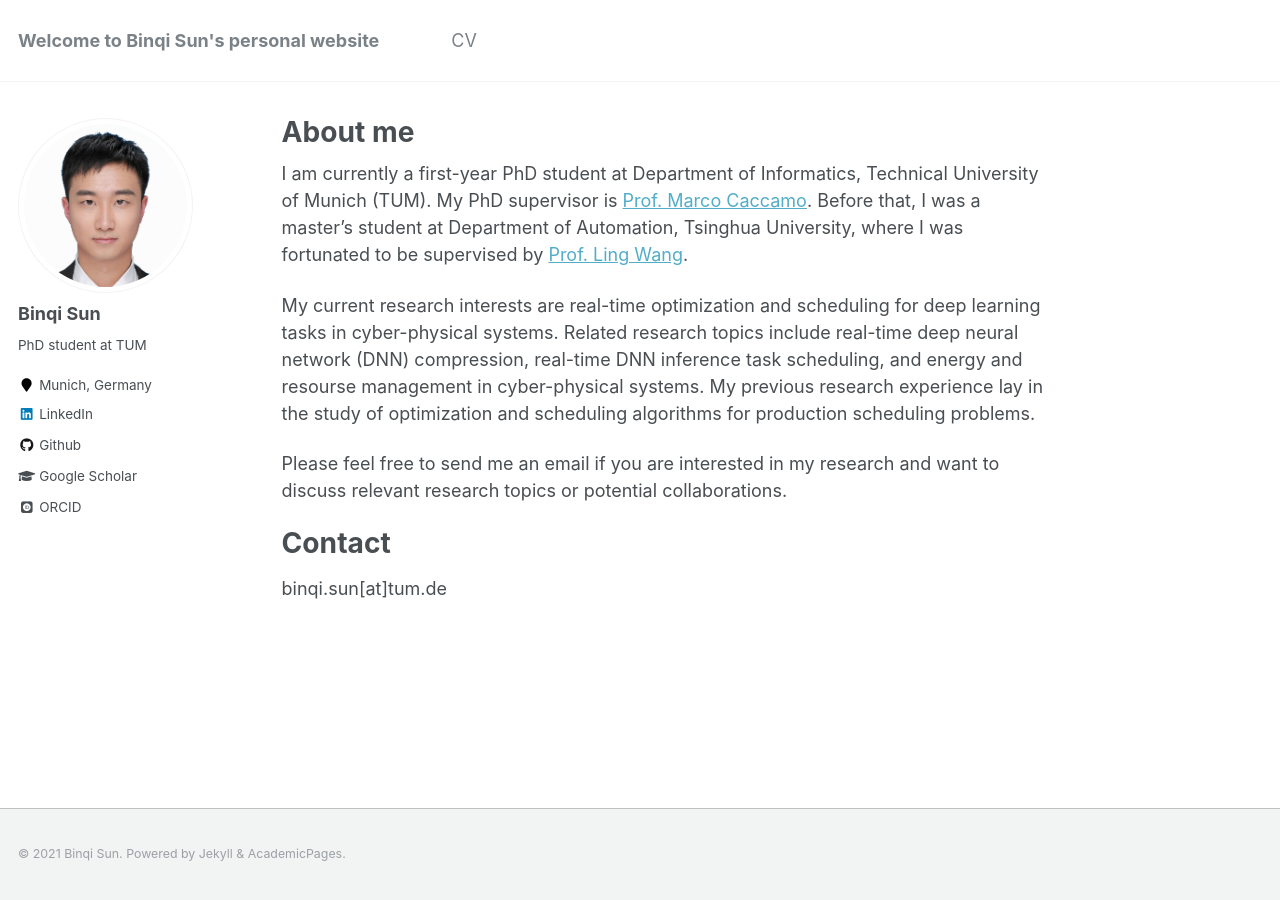
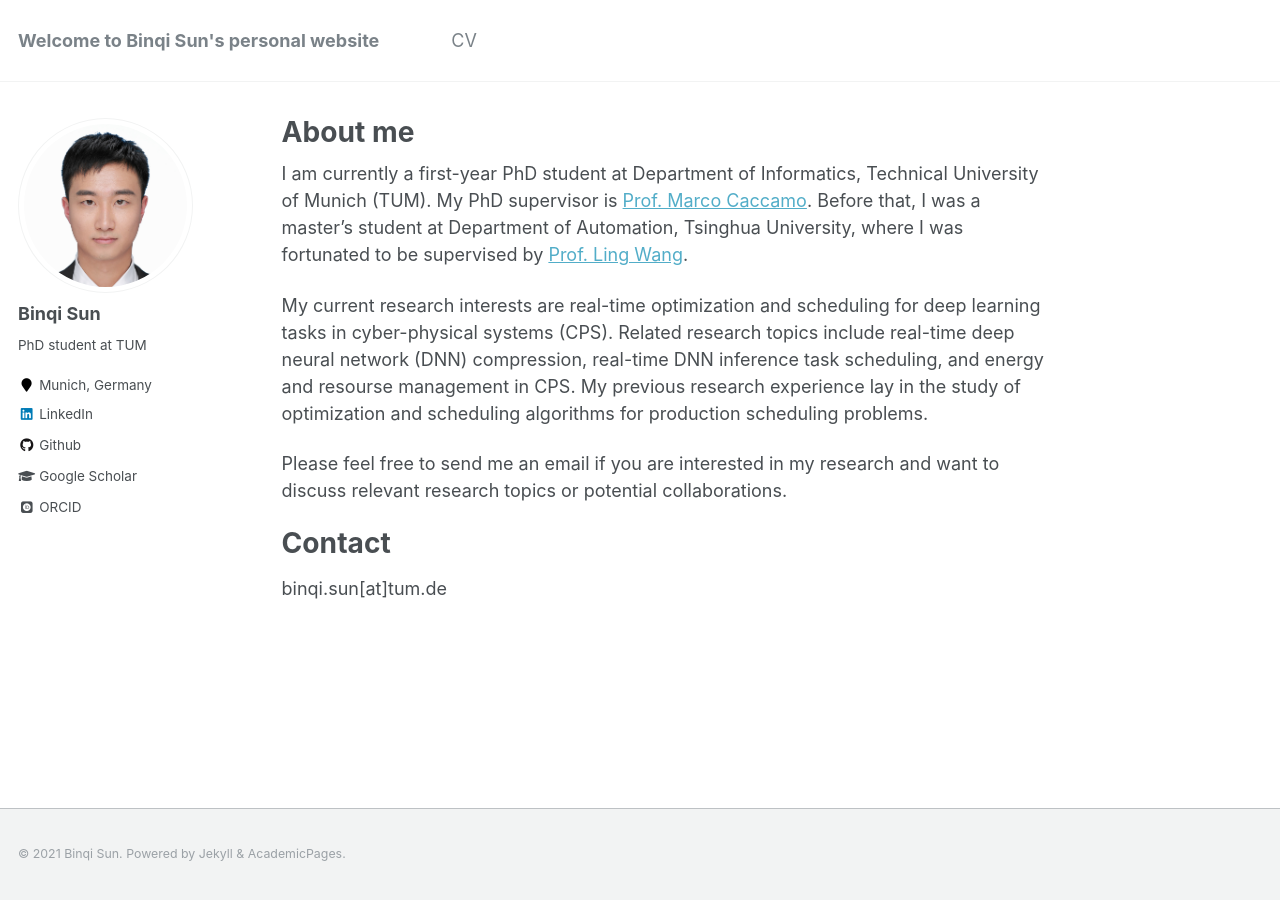
Before and after one commit to binqi-sun/binqi-sun.github.io, a Jekyll site: the page built from _pages/about.md, in a window 1280 px wide. Built offline with Jekyll 4.4.1, drawn with Linux system fonts in a browser that asks for light colours; some web fonts are replaced.

Commit message:
update about.md

```diff
--- a/_pages/about.md
+++ b/_pages/about.md
@@ -10,7 +10,7 @@ redirect_from:
 
 I am currently a first-year PhD student at Department of Informatics, Technical University of Munich (TUM). My PhD supervisor is [Prof. Marco Caccamo](https://rtsl.cps.mw.tum.de/personal_page/mcaccamo/). Before that, I was a master's student at Department of Automation, Tsinghua University, where I was fortunated to be supervised by [Prof. Ling Wang](https://scholar.google.com/citations?user=lC7bVMwAAAAJ&hl=en&oi=ao).
 
-My current research interests are real-time optimization and scheduling for deep learning tasks in cyber-physical systems. Related research topics include real-time deep neural network (DNN) compression, real-time DNN inference task scheduling, and energy and resourse management in cyber-physical systems. My previous research experience lay in the study of optimization and scheduling algorithms for production scheduling problems.
+My current research interests are real-time optimization and scheduling for deep learning tasks in cyber-physical systems (CPS). Related research topics include real-time deep neural network (DNN) compression, real-time DNN inference task scheduling, and energy and resourse management in CPS. My previous research experience lay in the study of optimization and scheduling algorithms for production scheduling problems.
 
 Please feel free to send me an email if you are interested in my research and want to discuss relevant research topics or potential collaborations.
 
```
